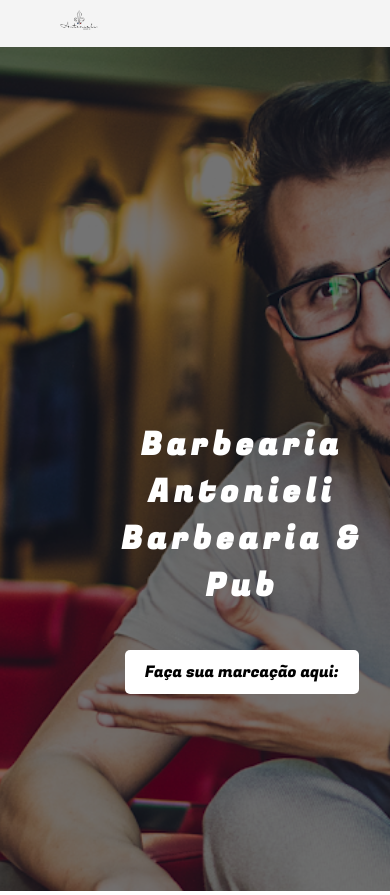
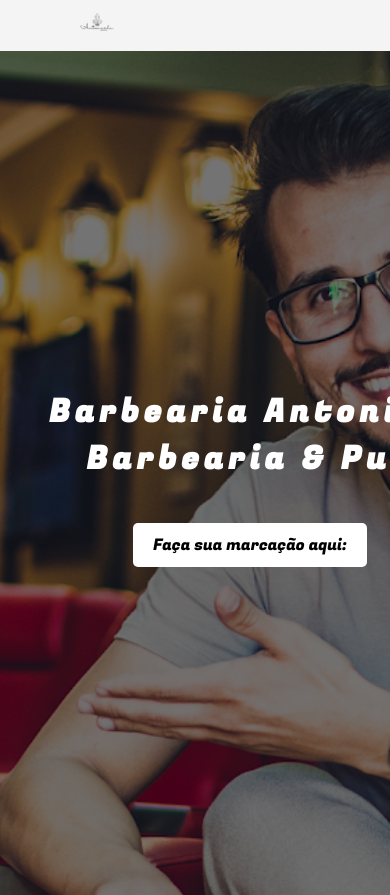
Before and after one commit to CCcauyan-martins/ModelBarber, a plain HTML site: page index.html in a window 390 px wide. Shown: the top 895 px of the page. Drawn offline with Linux system fonts and the light colour scheme.

Commit message:
Modificações

```diff
--- a/css/responsive.css
+++ b/css/responsive.css
@@ -29,6 +29,10 @@
 
     /*HEADER*/
 
+    .header {
+        padding: 0.8em 5em;
+    }
+
     #nav-bar {
         display: none;
     }
@@ -42,7 +46,7 @@
         gap: 2em;
         background-color: rgba(240, 240, 240, 0.4);
         padding: 2em 3em;
-        top: 8%;
+        top: 9%;
         right: 0%;
         z-index: 1;
     }
@@ -58,7 +62,7 @@
     }
 
     .toggle {
-        font-size: 1.2em;
+        font-size: 1.5em;
     }
 
     /*INICIO*/
@@ -69,6 +73,11 @@
 
     .inicio {
         background-position: center;
+    }
+
+    .inicio-area {
+        top: 50%;
+        left: 9%;
     }
 
     .inicio-button {
--- a/css/style.css
+++ b/css/style.css
@@ -20,6 +20,7 @@ ul {
 body {
     min-width: 500px;
     max-width: 1400px;
+    overflow-x: hidden;
 }
 
 
@@ -37,8 +38,6 @@ body {
     align-items: center;
     padding: 10px 60px;
     box-shadow: 0px 1px 2px #000000;
-
-
 }
 
 
@@ -79,28 +78,35 @@ body {
     background-image: url("../images/inicio.png");
     background-repeat: no-repeat;
     background-size: cover;
-    background-position: top;
+    background-position: top center;
     background-attachment: fixed;
     height: 100%;
     width: 100%;
-}
-
-.overlay {
-    background-color: #000;
-    width: 100%;
-    height: 100%;
-    opacity: 0.5;
+    display: flex;
+    justify-content: center;
+    align-items: center;
     position: relative;
 }
 
+.inicio::before {
+    position: absolute;
+    top: 0;
+    left: 0;
+    width: 100%;
+    height: 100%;
+    content: "";
+    background-color: rgba(0, 0, 0, 0.5);
+}
+
+
 .inicio-area {
+    z-index: 1;
     display: flex;
     flex-direction: column;
+    justify-content: center;
     align-items: center;
-    position: absolute;
-    top: 50%;
-    left: 24%;
 }
+
 
 .text {
     font-size: 3.5em;
--- a/index.html
+++ b/index.html
@@ -17,7 +17,7 @@
 
                 <div class="logo">
 
-                    <a href="#">
+                    <a href="index.html">
                         <img src="images/antonieli-logo.png" alt="logo" width="100%">
                     </a>
 
@@ -56,13 +56,14 @@
 
             <section class="inicio">
 
-                <div class="overlay">
-                </div>
+
 
                 <div class="inicio-area">
 
-                    <h1 class="text">Barbearia Antonieli</h1>
-                    <h1 class="text">Barbearia & Pub</h1>
+                    <div class="text-box">
+                            <h1 class="text">Barbearia Antonieli</h1>
+                            <h1 class="text">Barbearia & Pub</h1>
+                    </div>
 
                     <div class="button-area">
                         <a class="inicio-button" href="https://www.bemarca.pt/plataforma3/#/online/web/antonielibarbeariaepub">Faça sua marcação aqui: </a>
```
